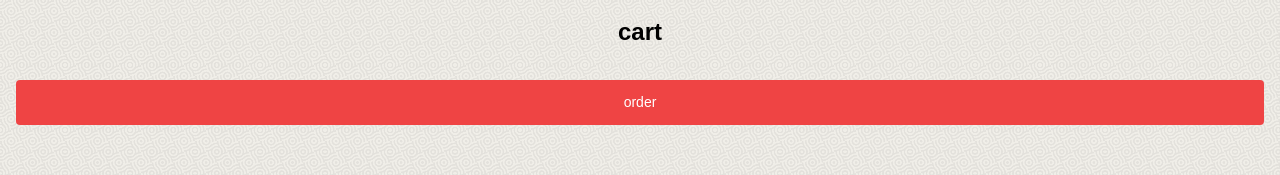
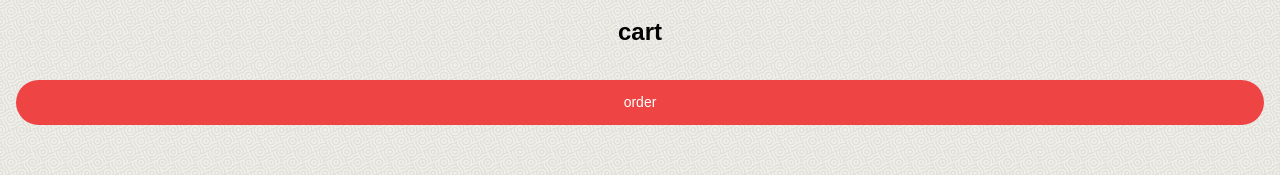
Before and after one commit to mohammadyousefi02/shopify, a Next.js app: page /cart in a window 1280 px wide. Shown: the top 175 px of the page. Built offline with nearby package versions, Linux system fonts and the light colour scheme.

Commit message:
SOY-editBtnComponent:edit(Button)

```diff
--- a/src/components/Button/index.tsx
+++ b/src/components/Button/index.tsx
@@ -1,15 +1,30 @@
 import React from 'react'
+
+import classNames from "classnames"
 
 interface Iprops {
     title:string,
     className?:string,
-    onClick?:()=>void
+    onClick?:()=>void,
+    color?: 'blue' | 'green' | 'red' | 'gray',
+    outline?:boolean,
+    rounded?: 'normal' | 'large'
 }
 
-function MyButton({title,className="",onClick}:Iprops) {
+function Button({title,className="",color="blue",outline=false,rounded="large",onClick}:Iprops) {
+  const btnClasses = classNames(
+    `px-2 py-3 text-white transition duration-75`,
+    color === "blue" && !outline ? 'bg-[#1E73EE] hover:bg-[#1E73BE]':'',
+    color === "blue" && outline ? 'bg-transparent border border-[#1E73BE] text-[#1E73BE] hover:bg-[#1E73BE] hover:text-white': '',
+    color === "green" ? 'bg-[#56B261] hover:bg-[#1E7E34]' : '',
+    color === "red" ? 'bg-red-400 hover:bg-red-500' : '',
+    color === "gray" ? 'bg-gray-400 hover:bg-gray-500' : '',
+    rounded === "large" ? 'rounded-[24px]' : 'rounded-[12px]',
+    className
+  )
   return (
-    <button onClick={onClick} className={`px-2 py-3 rounded text-white ${className}`}>{title}</button>
+    <button onClick={onClick} className={btnClasses}>{title}</button>
   )
 }
 
-export default MyButton
+export default Button
```
